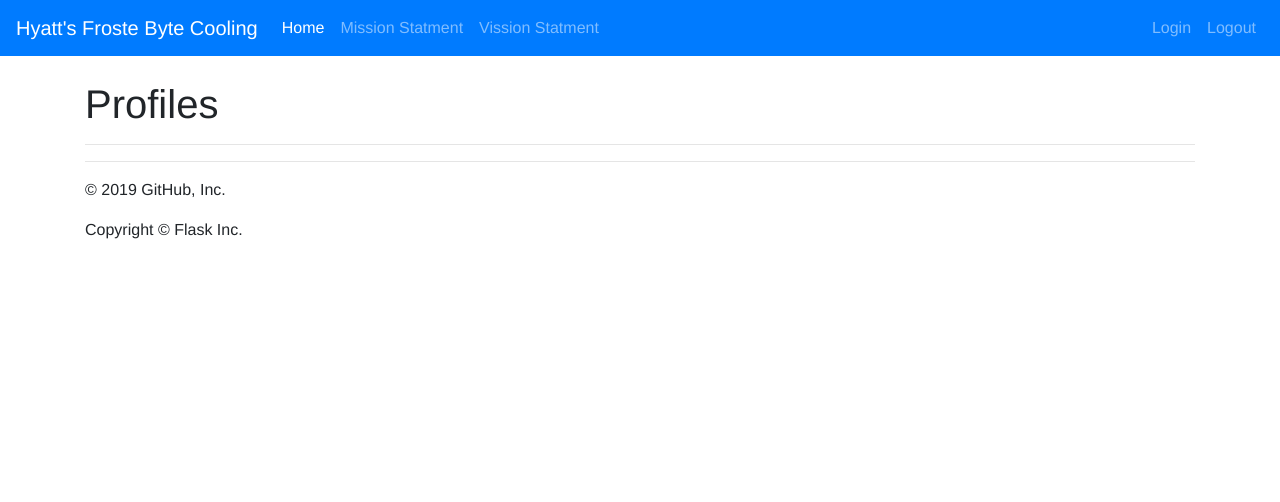
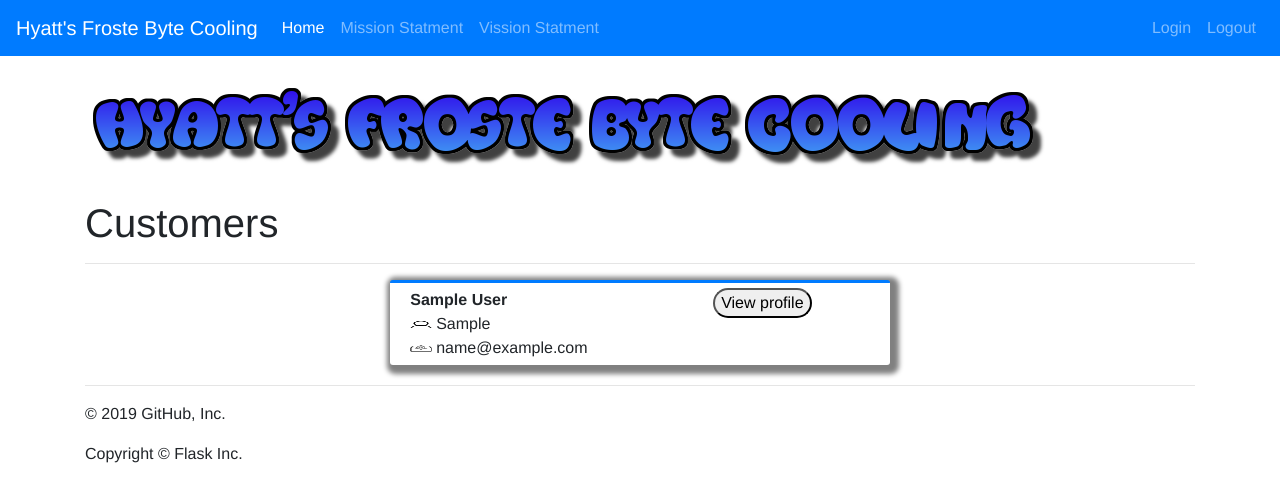
Before and after one commit to dannzii/Comp2171-Project2.0, a Flask app: page /customerProfiles in a window 1280 px wide. Shown: the top 502 px of the page. Run offline with Flask 2, Linux system fonts and the light colour scheme; a user stored in the database is signed in; tables that the repository leaves empty hold one stand-in row (values such as "Sample post"); some libraries are stand-ins or nearby versions.

Commit message:
SO It works people

```diff
--- a/app/models.py
+++ b/app/models.py
@@ -24,6 +24,7 @@
 
     id = db.Column(db.Integer, primary_key=True)
 
+    title = db.Column(db.String(80))
     first_name = db.Column(db.String(80))
     last_name = db.Column(db.String(80))
     address = db.Column(db.String(120))
@@ -32,7 +33,8 @@
     email = db.Column(db.String(80))
     created_on = db.Column(db.String(120))
 
-    def __init__(self, first_name, last_name,gender,address,email,phoneNum,created_on):
+    def __init__(self,title, first_name, last_name,gender,address,email,phoneNum,created_on):
+        self.title = title
         self.first_name = first_name
         self.last_name = last_name
         self.address = address
--- a/app/static/css/app.css
+++ b/app/static/css/app.css
@@ -12,7 +12,14 @@
     border-radius: 3px;
     border-top: 3px #007bff solid;
     box-shadow:    3px 3px 5px 6px gray;
+    margin-bottom: 20px;
 }
+
+.person{
+   width: 15px;
+  height: 15px;
+}
+
 
 button{
     border-radius: 50px;
@@ -21,4 +28,49 @@
 
 #customer{
     margin: 0 auto;
+
 }
+
+.card{
+    border-top: 3px #007bff solid;
+     margin: 0 auto;
+    padding-top: 30px;
+    border-radius: 20px;
+}
+
+
+
+.card{
+    width: 500px;
+    height: 500px;
+}
+
+.card-img-top{
+  width: 150px;
+  height: 150px;
+  margin-left: 20px;
+}
+
+
+.btn-container{
+    text-align: center;
+     padding-top: 15%;
+}
+
+.person{
+   width: 10%;
+  height: 10%;
+}
+
+.btn{
+    width: 45%;
+
+}
+
+.card-title , .card-text{
+    margin-left: 30px;
+}
+
+.name{
+    font-weight: bold;
+}
--- a/app/templates/addemployee.html
+++ b/app/templates/addemployee.html
@@ -9,6 +9,7 @@
 
 <form method="POST" action="{{ url_for('addemployee') }}">
     <div class = "border-style">
+         {{form.csrf_token }}
         {{form.firstname.label}}
         <br>
         {{form.firstname (class='form-control')}}
--- a/app/templates/createappointment.html
+++ b/app/templates/createappointment.html
@@ -11,6 +11,7 @@
 </p>
 
 <form action="{{ url_for('Create_appointment') }}" method="post">
+     {{form.csrf_token }}
     <div>
         {{form.appointment.label}}
         <br>
--- a/app/templates/list-of-customer.html
+++ b/app/templates/list-of-customer.html
@@ -2,8 +2,8 @@
 {% extends "base.html" %}
 
 {% block main%}
-
- <h1 class="title">Profiles</h1>
+<img src= "static/img/Home.png"/> <br /><br />
+ <h1 class="title">Customers</h1>
  {% include 'flash_messages.html' %}
  <hr id="title_sep">
 
@@ -14,13 +14,14 @@
             <span class="name">{{ profile['firstname'] }}</span>
             <span class="name">{{ profile['lastname'] }}</span>
             <br>
-            <img class="person" src="{{ url_for('static', filename='icons/person.png')}}"/> <span class="blk">{{ profile['gender'] }}</span>
+            <img class="person" src="{{ url_for('static', filename='img/person.png')}}"/> <span class="blk">{{ profile['gender'] }}</span>
             <br>
-            <img class="person" src="{{ url_for('static', filename='icons/locate.png')}}"/> <span class="blk">{{ profile['email'] }}</span>
+            <img class="person" src="{{ url_for('static', filename='img/email.png')}}"/> <span class="blk">{{ profile['email'] }}</span>
         </div>
         <div class="view-profile center col">
-            <a class="view-btn btn-success" href="{{ url_for('inidi_profile', userid=profile['id']) }}">View profile</a>
+         <a class="view-btn btn-success" href="{{ url_for('inidi_customer_profile', userid=profile['id']) }}"> <button id="customer"> View profile </button></a>
         </div>
+        <br>
     </div>
     {% endfor %}
 </div>
--- a/app/views.py
+++ b/app/views.py
@@ -67,22 +67,42 @@
     if request.method == "POST":
 
         if thisform.validate_on_submit():
-            Customers(first_name = thisform.get("firstname"))
-            Customers(last_name = thisform.get("lastname"))
-            Customers(gender = thisform.get("gender"))
-            Customers(email = thisform.get("email"))
-            Customers(address = thisform.get("address"))
-            Customers(phoneNum = thisform.get("phoneNum"))
+            try:
+                title = thisform.title.data
+                firstname = thisform.firstname.data
+                lastname = thisform.lastname.data
+                gender = thisform.gender.data
+                email = thisform.email.data
+                address = thisform.address.data
+                phoneNum = thisform.phoneNum.data
+                created = str(datetime.datetime.now()).split()[0]
 
-            db.session.add(Customers)
+                user = Customers(title,firstname, lastname, gender, email, address, phoneNum, created)
 
-            db.session.commit()
+                db.session.add(user)
 
-        flash('Registration Completed', 'Success')
-        return redirect(url_for('manager'))
+                db.session.commit()
 
-    flash_errors (thisform)
-    return render_template('registration.html' , form=thisform)
+                flash('Registration Completed', 'Success')
+                return redirect(url_for('manager'))
+
+            except Exception as e:
+                db.session.rollback()
+                print(e)
+                flash("Internal Error", "danger")
+                return render_template("registration.html", form = thisform)
+
+        errors = form_errors(thisform)
+        flash(''.join(error+" " for error in errors), "danger")
+    return  render_template('registration.html' , form=thisform)
+
+def form_errors(form):
+    error_list =[]
+    for field, errors in form.errors.items():
+        for error in errors:
+            error_list.append(field+": "+error)
+
+    return error_list
 
 @app.route('/createAppointment/', methods=['POST', 'GET'])
 @login_required
@@ -103,14 +123,13 @@
 @app.route("/customerProfiles")
 @login_required
 def customerprofiles():
-
     users = Customers.query.all()
     profiles = []
 
     for user in users:
-        profiles.append({"firstname":user.first_name, "lastname": user.last_name, "gender": user.gender, "email":user.email, "created_on":user.created_on, "id":user.id})
+        profiles.append({"firstname":user.first_name, "lastname": user.last_name, "gender": user.gender, "email": user.email, "created_on":user.created_on, "id":user.id})
 
-    return render_template("list-of-customer.html", profile = profiles)
+    return render_template("list-of-customer.html", profiles = profiles)
 
 @app.route('/profile/<userid>')
 @login_required
```
Also changed, not shown: app/templates/inidi_customer_profile.html (+4 -5 lines), app/templates/registration.html (+10 -0 lines), migrations/versions/43e87b9284d4_.py (added, +28 -0 lines), app/static/img/email.png (added), app/static/img/person.png (added).
